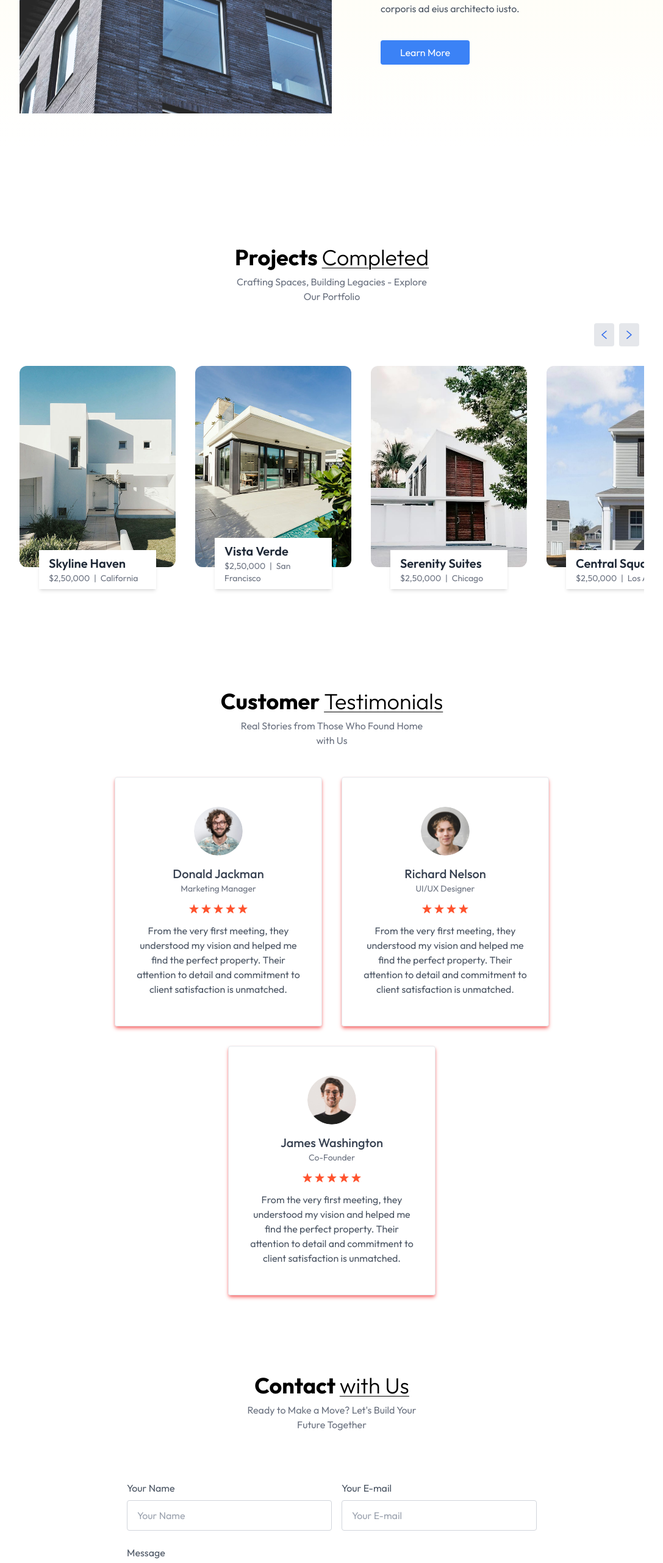
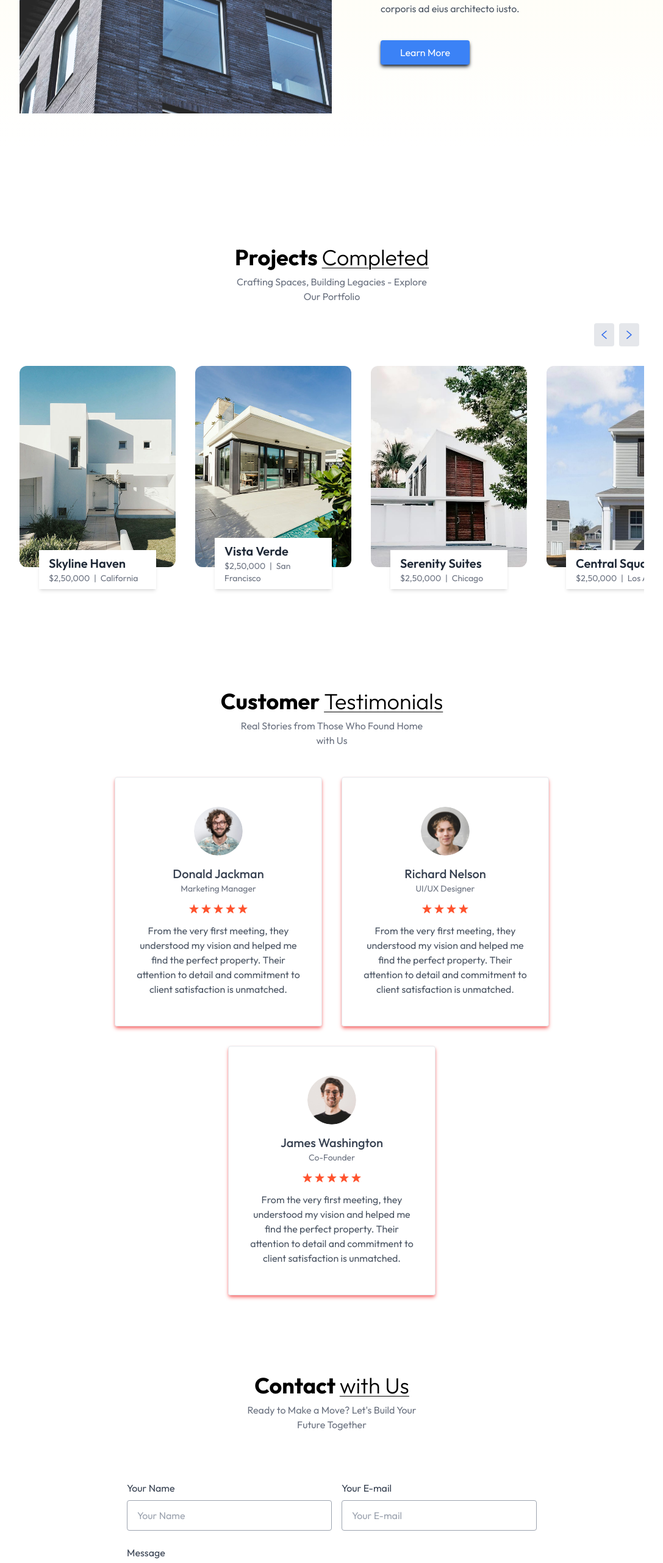
Before and after one commit to debarup24/Realestate-website, a React (Vite) app: page / in a window 1280 px wide. Shown: the part 1366-3929 px from the top of the page at 61% size, without its empty margins (96-1183 px from the left). Built offline with nearby package versions, Linux system fonts and the light colour scheme.

Commit message:
realestate website

```diff
--- a/src/components/About.jsx
+++ b/src/components/About.jsx
@@ -57,7 +57,7 @@ const About = () => {
             inventore vitae ullam corporis ad eius architecto iusto.
           </p>
 
-          <button className="bg-blue-500 hover:bg-blue-700 text-white px-8 py-2 rounded">
+          <button className="bg-blue-500 hover:bg-blue-700 shadow-md shadow-gray-800 text-white px-8 py-2 rounded">
             Learn More
           </button>
         </div>
--- a/src/components/Contact.jsx
+++ b/src/components/Contact.jsx
@@ -55,13 +55,13 @@ const Contact = () => {
 
       <form
         onSubmit={onSubmit}
-        className="max-w-2xl mx-auto text-gray-600 pt-8"
+        className="max-w-2xl mx-auto text-gray-700 pt-8"
       >
         <div className=" flex flex-wrap">
           <div className="w-full md:w-1/2 text-left ">
             Your Name
             <input
-              className=" w-full border border-gray-300 rounded py-3 px-4 mt-2 "
+              className=" w-full border border-gray-400 rounded py-3 px-4 mt-2 "
               type="text"
               name="Name"
               placeholder="Your Name"
@@ -71,7 +71,7 @@ const Contact = () => {
           <div className="w-full md:w-1/2 text-left md:pl-4">
             Your E-mail
             <input
-              className=" w-full border border-gray-300 rounded py-3 px-4 mt-2 "
+              className=" w-full border border-gray-400 rounded py-3 px-4 mt-2 "
               type="Email"
               name="Email"
               placeholder="Your E-mail"
@@ -83,7 +83,7 @@ const Contact = () => {
         <div className="my-6 text-left">
           Message{" "}
           <textarea
-            className="w-full border border-gray-300 rounded py-3 px-4 mt-2 h-48 resize-none "
+            className="w-full border border-gray-400 rounded py-3 px-4 mt-2 h-48 resize-none "
             name="Message"
             placeholder="Message"
             required
--- a/src/components/Footer.jsx
+++ b/src/components/Footer.jsx
@@ -47,7 +47,7 @@ const Footer = () => {
               placeholder="Enter Your Email"
               className="p-2 rounded bg-gray-800 text-gray-400 border border-gray-700 focus:outline-none w-full md:w-auto"
             />{" "}
-            <button className="py-2 px-4 rounded bg-blue-500 hover:bg-blue-800 text-white">
+            <button className="py-2 px-4 rounded bg-blue-500 hover:bg-blue-800 text-white  ">
               Subscribe
             </button>
           </div>
```
Also changed, not shown: 1 other file (tests, documents, lock files or other folders).
